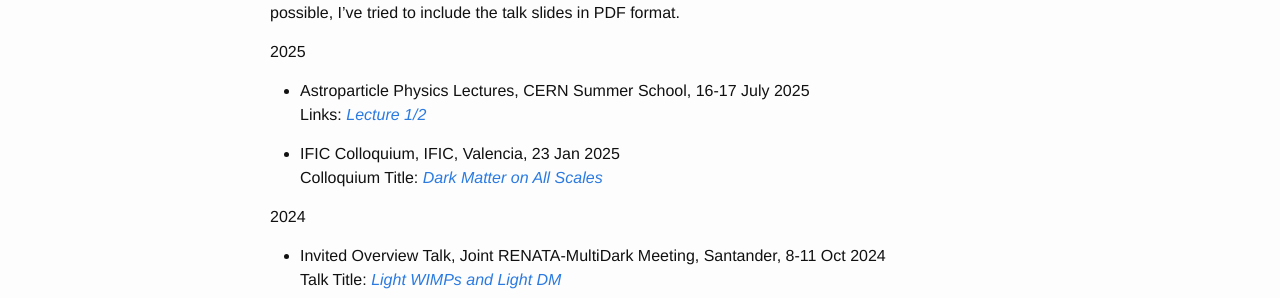
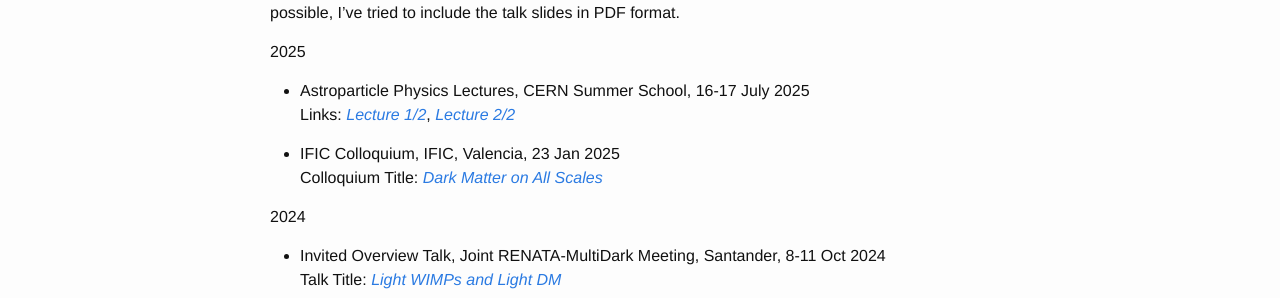
Before and after one commit to bradkav/bradkav.github.io, a Jekyll site: the page built from talks.md, in a window 1280 px wide and 900 px high. Shown: the part 166-464 px from the top of the window. Built offline with Jekyll 4.4.1, drawn with Linux system fonts in a browser that asks for light colours.

Commit message:
Added CERN 2025 Lecture 2

```diff
--- a/talks.md
+++ b/talks.md
@@ -12,7 +12,7 @@ Below is a (more or less exhaustive) list of talks, seminars and posters that I'
 #### 2025
 
 - Astroparticle Physics Lectures, CERN Summer School, 16-17 July 2025
-Links: [*Lecture 1/2*](/assets/slides/Astroparticle_CERN_summer_school_2025_Lecture1.pdf)
+Links: [*Lecture 1/2*](/assets/slides/Astroparticle_CERN_summer_school_2025_Lecture1.pdf), [*Lecture 2/2*](/assets/slides/Astroparticle_CERN_summer_school_2025_Lecture2.pdf)
 
 - IFIC Colloquium, IFIC, Valencia, 23 Jan 2025
 Colloquium Title: [*Dark Matter on All Scales*](/assets/slides/DarkMatter_IFIC_KAVANAGH_small.pdf)
```
Also changed, not shown: 1 other file.
